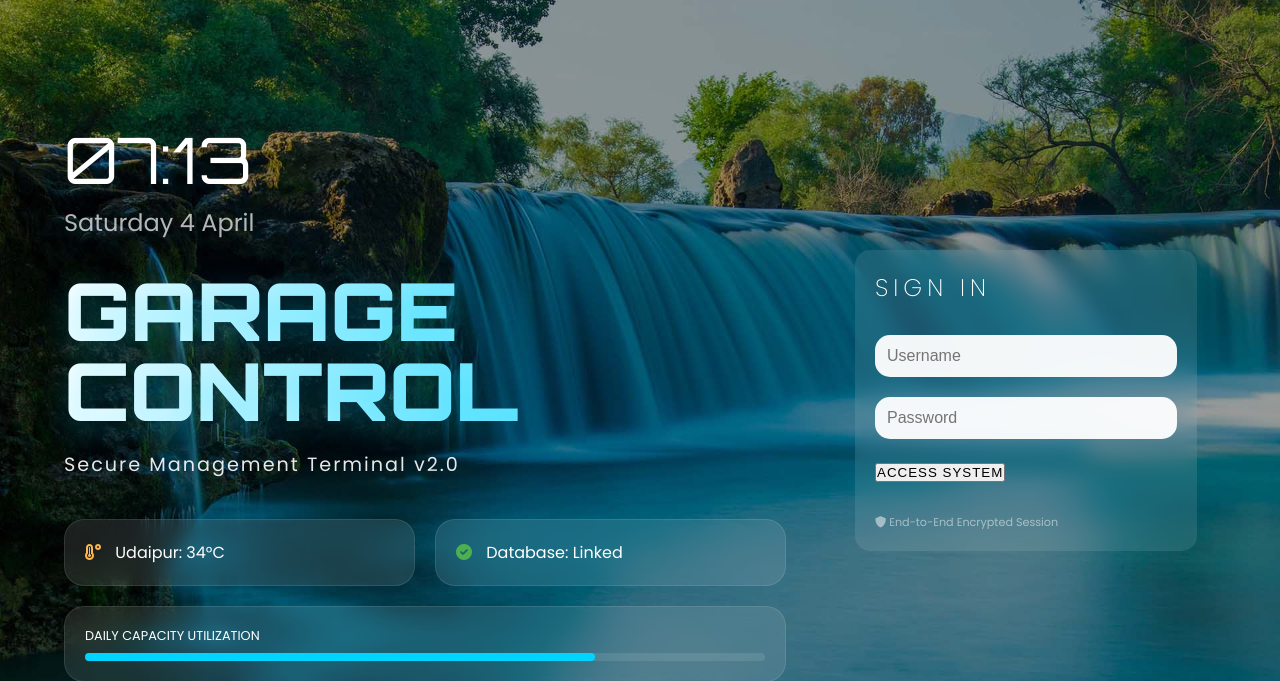
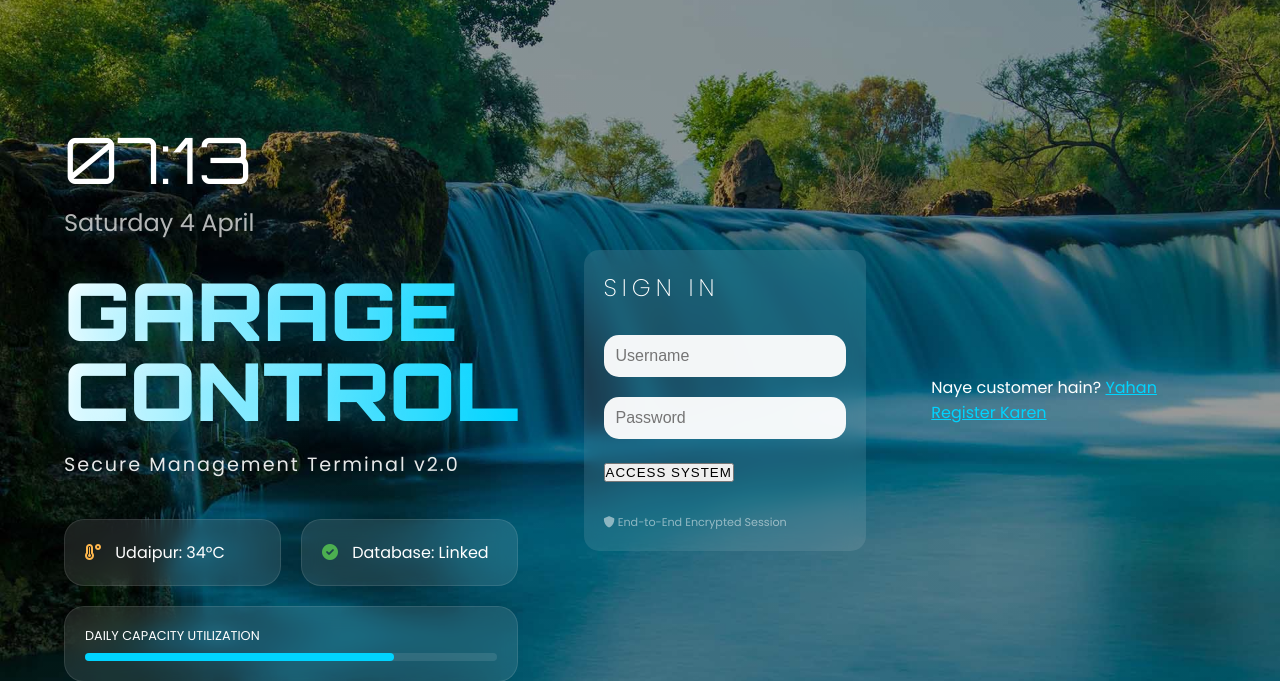
Before and after one commit to Manish123321316/my-garage-app, a Flask app: page /login in a window 1280 px wide; the page is wider, and only the part inside the window is pictured. Shown: the top 681 px of that part. Run offline with Flask 3, Linux system fonts and the light colour scheme.

Commit message:
Update login.html

```diff
--- a/templates/login.html
+++ b/templates/login.html
@@ -238,6 +238,10 @@
         </div>
     </div>
 
+    <p class="text-center mt-3" style="color: white;">
+    Naye customer hain? <a href="{{ url_for('signup') }}" style="color: #00d4ff;">Yahan Register Karen</a>
+    </p>
+
     <script>
         function updateClock() {
             const now = new Date();
```
